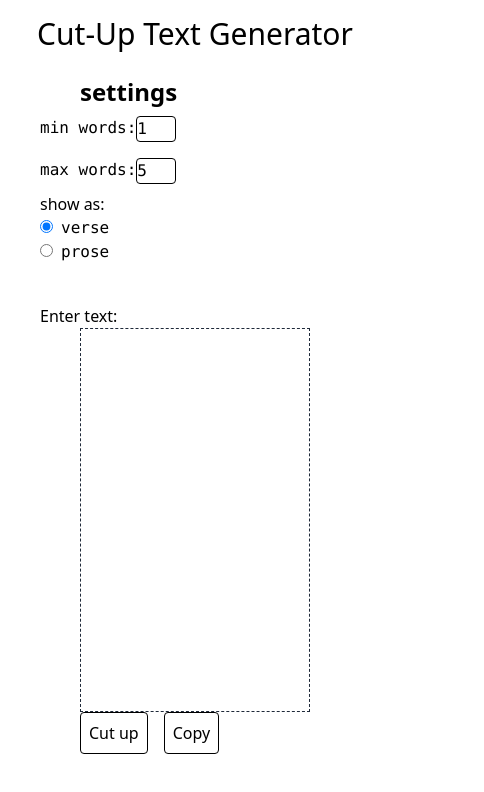
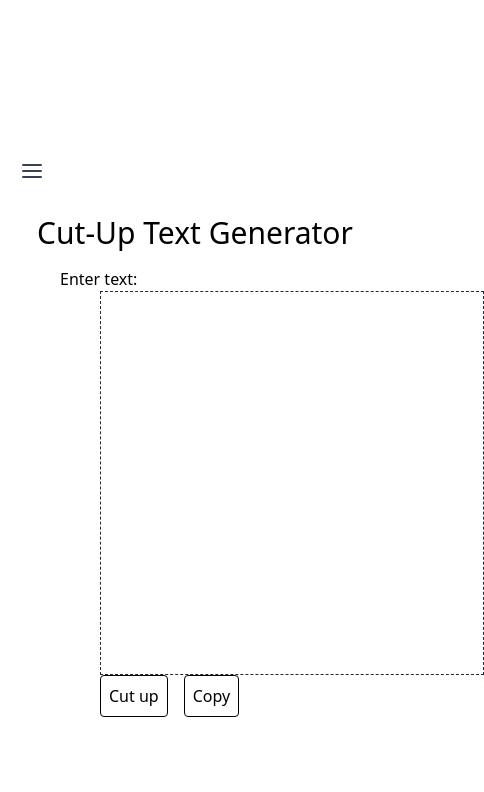
Before and after one commit to dku7/cut-up-tool, a React (Vite) app: page / in a window 390 px wide. Shown: the top 792 px of the page, 484 px wide, since content can reach past the window. Built offline with nearby package versions, Linux system fonts and the light colour scheme.

Commit message:
start implementation of responsive menu sidebar

```diff
--- a/src/App.tsx
+++ b/src/App.tsx
@@ -3,6 +3,7 @@ import Header from "./components/Header";
 import Settings from "./components/Settings";
 import TextConsumer from "./components/TextConsumer";
 import { CutUpFormat, CutUpLength } from "./types/types";
+import { FiMenu } from "react-icons/fi";
 
 const defaultCutUpLength: CutUpLength = {
   min: 1,
@@ -13,6 +14,7 @@ export default function App() {
   const [cutUpLength, setCutUpLength] =
     useState<CutUpLength>(defaultCutUpLength);
   const [cutUpFormat, setCutUpFormat] = useState<CutUpFormat>("verse");
+  const [isSidebarOpen, setIsSidebarOpen] = useState(false);
 
   const handleMinWordsChange = (event: React.ChangeEvent<HTMLInputElement>) => {
     setCutUpLength({ ...cutUpLength, min: Number(event.target.value) });
@@ -26,19 +28,34 @@ export default function App() {
     setCutUpFormat(format);
   };
 
+  const handleToggleSideBar = (isOpen: boolean) => {
+    setIsSidebarOpen(isOpen);
+  };
+
   return (
-    <>
-      <Header />
+    <div className="grid grid-cols-1 md:grid-cols-[250px_1fr] min-h-screen">
       <div className="mt-2 mb-10 ml-10">
         <Settings
           cutUpLength={cutUpLength}
           format={cutUpFormat}
+          isSidebarOpen={isSidebarOpen}
           handleMinWordsChange={handleMinWordsChange}
           handleMaxWordsChange={handleMaxWordsChange}
           handleFormatChange={handleFormatChange}
+          handleToggleSideBar={handleToggleSideBar}
         />
       </div>
-      <TextConsumer cutUpLength={cutUpLength} cutUpFormat={cutUpFormat} />
-    </>
+      <div className="p-5 md:ml-64">
+        <button
+          onClick={() => {
+            handleToggleSideBar(true);
+          }}
+          className="md:hidden mb-4 text-gray-700">
+          <FiMenu size={24} />
+        </button>
+        <Header />
+        <TextConsumer cutUpLength={cutUpLength} cutUpFormat={cutUpFormat} />
+      </div>
+    </div>
   );
 }
--- a/src/components/Settings.tsx
+++ b/src/components/Settings.tsx
@@ -5,24 +5,40 @@ import WordSetting from "./WordSetting";
 interface SettingsProps {
   cutUpLength: CutUpLength;
   format: CutUpFormat;
+  isSidebarOpen: boolean;
   handleMinWordsChange: (event: React.ChangeEvent<HTMLInputElement>) => void;
   handleMaxWordsChange: (event: React.ChangeEvent<HTMLInputElement>) => void;
   handleFormatChange: (format: CutUpFormat) => void;
+  handleToggleSideBar: (isOpen: boolean) => void;
 }
 
 export default function Settings(props: SettingsProps) {
   const {
     cutUpLength: { min, max },
     format,
+    isSidebarOpen,
     handleMinWordsChange,
     handleMaxWordsChange,
     handleFormatChange,
+    handleToggleSideBar,
   } = props;
 
   return (
-    <>
-      <h2 className="ml-10 font-bold text-2xl">settings</h2>
-      <div className="flex flex-col">
+    <aside
+      className={`fixed inset-y-0 left-0 z-20 w-64 bg-gray-800 text-white p-5 transition-transform ${
+        isSidebarOpen ? "translate-x-0" : "-translate-x-full"
+      } md:relative md:translate-x-0`}>
+      <div className="flex justify-between items-center">
+        <h2 className="ml-10 font-bold text-2xl">settings</h2>
+        <button
+          className="md:hidden text-gray-300 hover:text-white"
+          onClick={() => {
+            handleToggleSideBar(false);
+          }}>
+          X
+        </button>
+      </div>
+      <div className="grid grid-cols-1 gap-4 mt-5">
         <WordSetting
           settingType="min"
           initialValue={min}
@@ -45,6 +61,6 @@ export default function Settings(props: SettingsProps) {
         currentValue={format}
         handleFormatChange={handleFormatChange}
       />
-    </>
+    </aside>
   );
 }
--- a/src/components/TextConsumer.tsx
+++ b/src/components/TextConsumer.tsx
@@ -52,7 +52,7 @@ export default function TextConsumer({
         <p>Enter text:</p>
         <div className="flex flex-col lg:flex-row px-10 md:px-20 lg:px-40">
           <textarea
-            className="border border-gray-800 border-dashed pl-0.5 w-full font-mono flex-grow min-h-96 resize-none"
+            className="border border-gray-800 border-dashed pl-0.5 w-full font-mono flex-grow min-h-96 resize-none min-w-96"
             value={inputText}
             onChange={handleTextChange}></textarea>
         </div>
```
